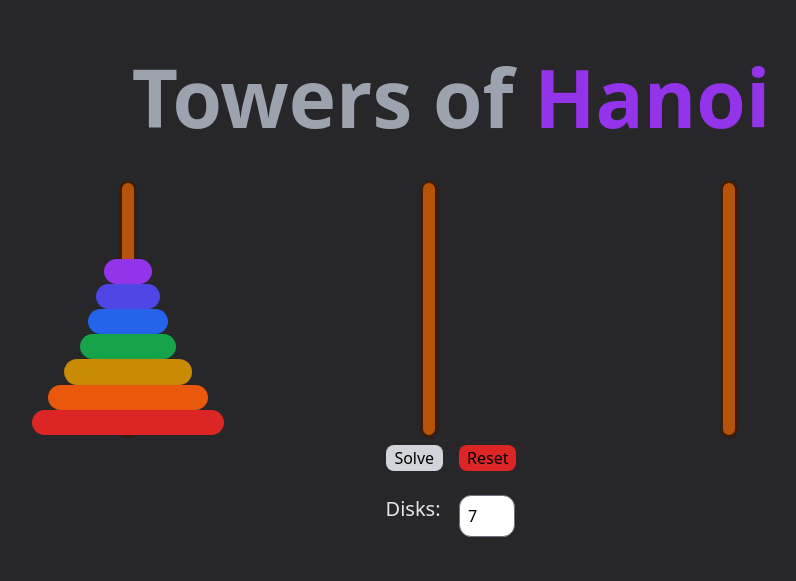
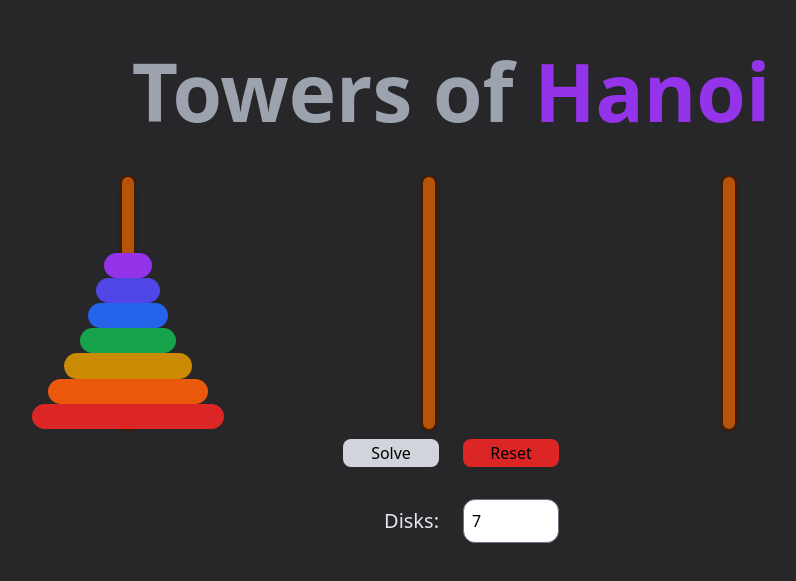
Before and after one commit to regulated/hanoi, a Next.js app: page / in a window 1280 px wide. Shown: the part 113-694 px from the top of the page, without its empty margins (189-985 px from the left). Built offline with nearby package versions, Linux system fonts and the light colour scheme.

Commit message:
input styles

```diff
--- a/src/pages/index.tsx
+++ b/src/pages/index.tsx
@@ -146,7 +146,7 @@ export default function Home() {
           <Pillar disks={stackB} />
           <Pillar disks={stackC} />
         </div>
-        <div className="grid grid-cols-2 grid-rows-2 gap-4">
+        <div className="align-center grid grid-cols-2 grid-rows-2 justify-center gap-6">
           <button
             className="my-2 rounded-lg bg-gray-300 px-2"
             onClick={() => {
@@ -165,7 +165,9 @@ export default function Home() {
           >
             Reset
           </button>
-          <label className="text-xl text-gray-200">Disks:</label>
+          <label className="my-2 flex justify-end text-xl text-gray-200">
+            Disks:
+          </label>
           <input
             className={input}
             type="number"
--- a/src/styles/home-styles.ts
+++ b/src/styles/home-styles.ts
@@ -6,4 +6,4 @@ export const title =
 export const purple = "text-purple-300";
 export const body = "text-2xl text-gray-700";
 export const grid = "grid gap-12 pt-3 mt-3 text-center md:grid-cols-3 lg:w-2/3";
-export const input = "form-input w-14 px-2 rounded-xl";
+export const input = "form-input w-24 p-2 m-0 rounded-xl";
```
